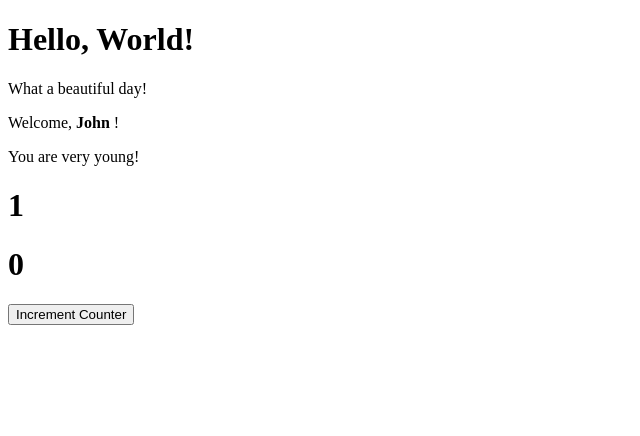
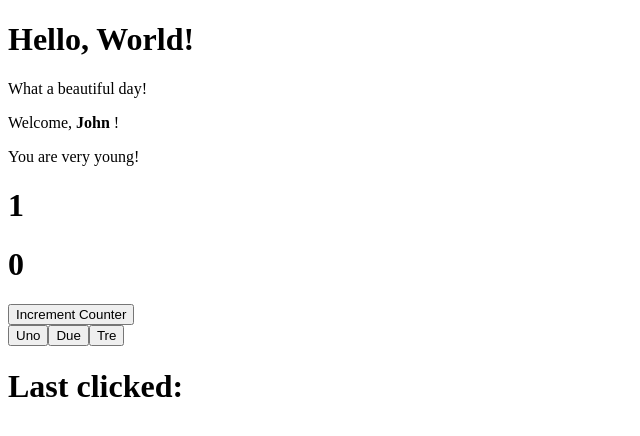
Before and after one commit to ErasmoSalsano/react-exercises, a React (Create React App) app: page / in a window 1280 px wide. Shown: the top 436 px of the page, without its empty margins (0-640 px from the left). Built offline with nearby package versions, Linux system fonts and the light colour scheme.

Commit message:
events-03

```diff
--- a/src/App.js
+++ b/src/App.js
@@ -1,5 +1,6 @@
 import React from "react";
 import { ClickCounter } from "./components/ClickCounter";
+import { ClickTracker } from "./components/ClickTracker";
 import { Counter } from "./components/Counter";
 
 import { Hello } from "./components/Hello"
@@ -13,6 +14,7 @@ export class App extends React.Component{
         <Welcome name={ 'John' }  age={ 18 } />
         <Counter initialCount={ 1 } incrementAmount={ 1 } incrementInterval={ 500 }/>
         <ClickCounter />
+        <ClickTracker />
       </div>
     )
   }
--- /dev/null
+++ b/src/components/ClickTracker.js
@@ -0,0 +1,27 @@
+import React from "react";
+
+import { Button } from "./Button";
+
+export class ClickTracker extends React.Component{
+
+  state = {
+    lastPressed: <></>
+  }
+
+  tracker = (event) => {
+    this.setState({
+      lastPressed: event.target.innerHTML
+    })
+  }
+
+  render(){
+    return(
+      <div>
+        <Button clickHandler = { this.tracker } text='Uno' />
+        <Button clickHandler = { this.tracker } text='Due' />
+        <Button clickHandler = { this.tracker } text='Tre' />
+        <h1>Last clicked: { this.state.lastPressed }</h1>
+      </div>
+    )
+  }
+}
```
Also changed, not shown: src/components/ClickCounter.js (line endings or trailing spaces).
